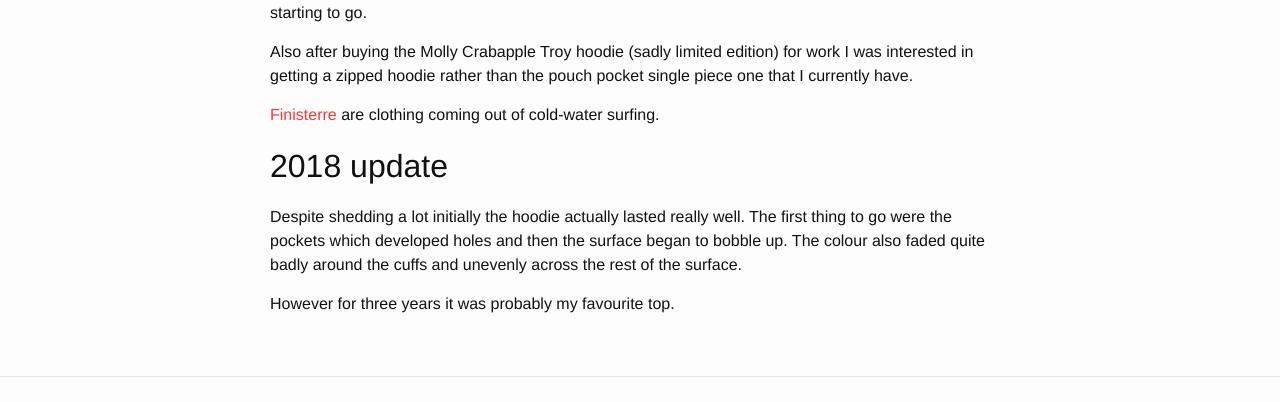
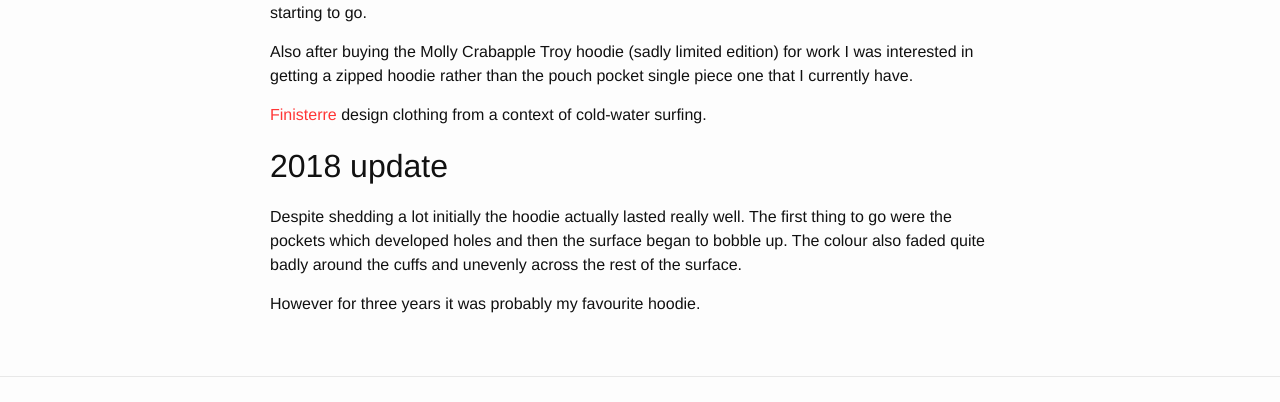
Before and after one commit to rrees/threads, a Jekyll site: the page built from _posts/2015-11-02-finesterre-hoodie.markdown, in a window 1280 px wide. Shown: the part 278-680 px from the top of the page. Built offline with Jekyll 4.4.1, drawn with Linux system fonts in a browser that asks for light colours.

```diff
--- a/_posts/2015-11-02-finesterre-hoodie.markdown
+++ b/_posts/2015-11-02-finesterre-hoodie.markdown
@@ -11,10 +11,10 @@
 
 Also after buying the Molly Crabapple Troy hoodie (sadly limited edition) for work I was interested in getting a zipped hoodie rather than the pouch pocket single piece one that I currently have.
 
-[Finisterre](http://www.finisterreuk.com/) are clothing coming out of cold-water surfing.
+[Finisterre](http://www.finisterreuk.com/) design clothing from a context of cold-water surfing.
 
 ## 2018 update
 
 Despite shedding a lot initially the hoodie actually lasted really well. The first thing to go were the pockets which developed holes and then the surface began to bobble up. The colour also faded quite badly around the cuffs and unevenly across the rest of the surface.
 
-However for three years it was probably my favourite top.
+However for three years it was probably my favourite hoodie.
```
